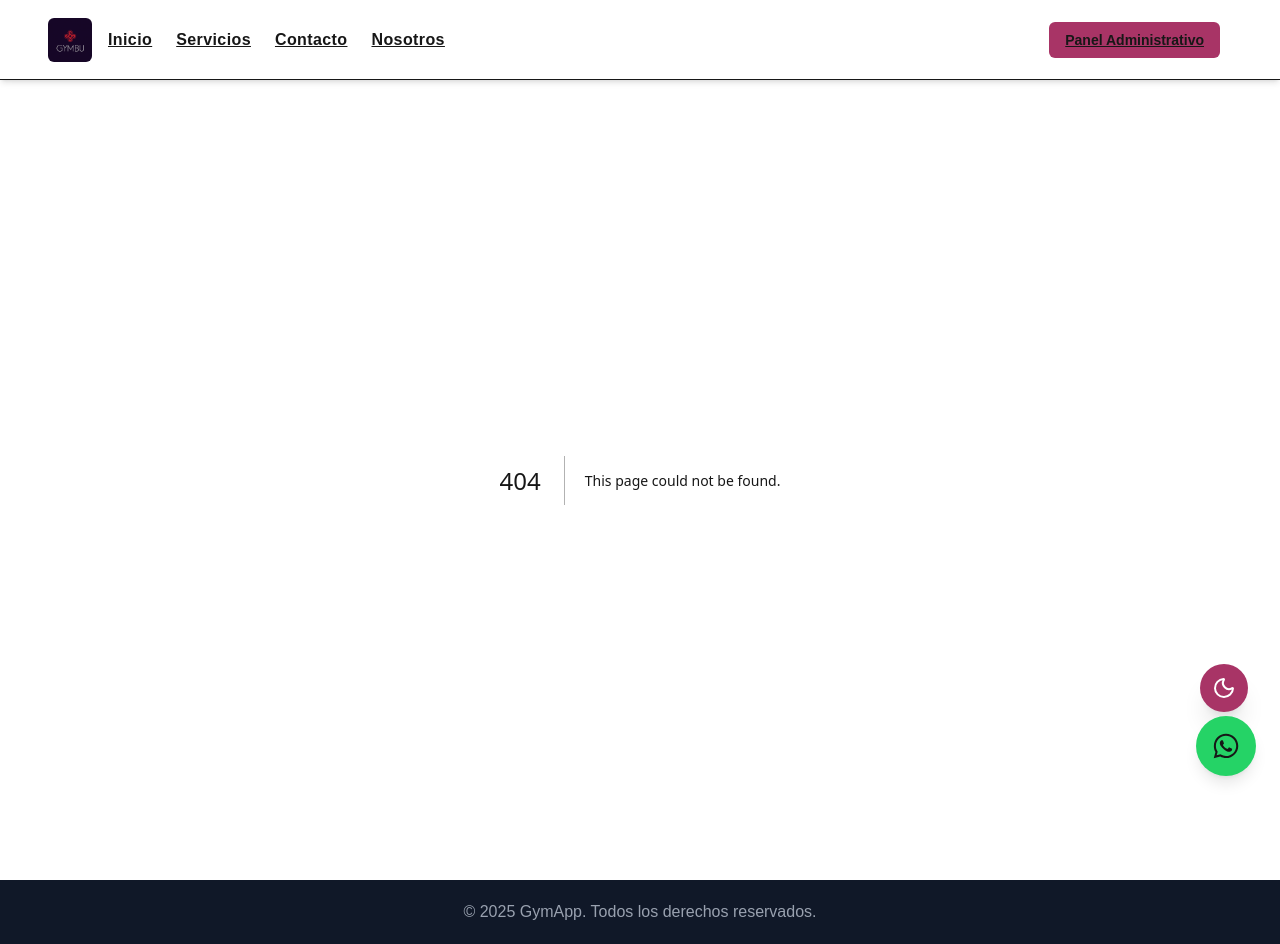
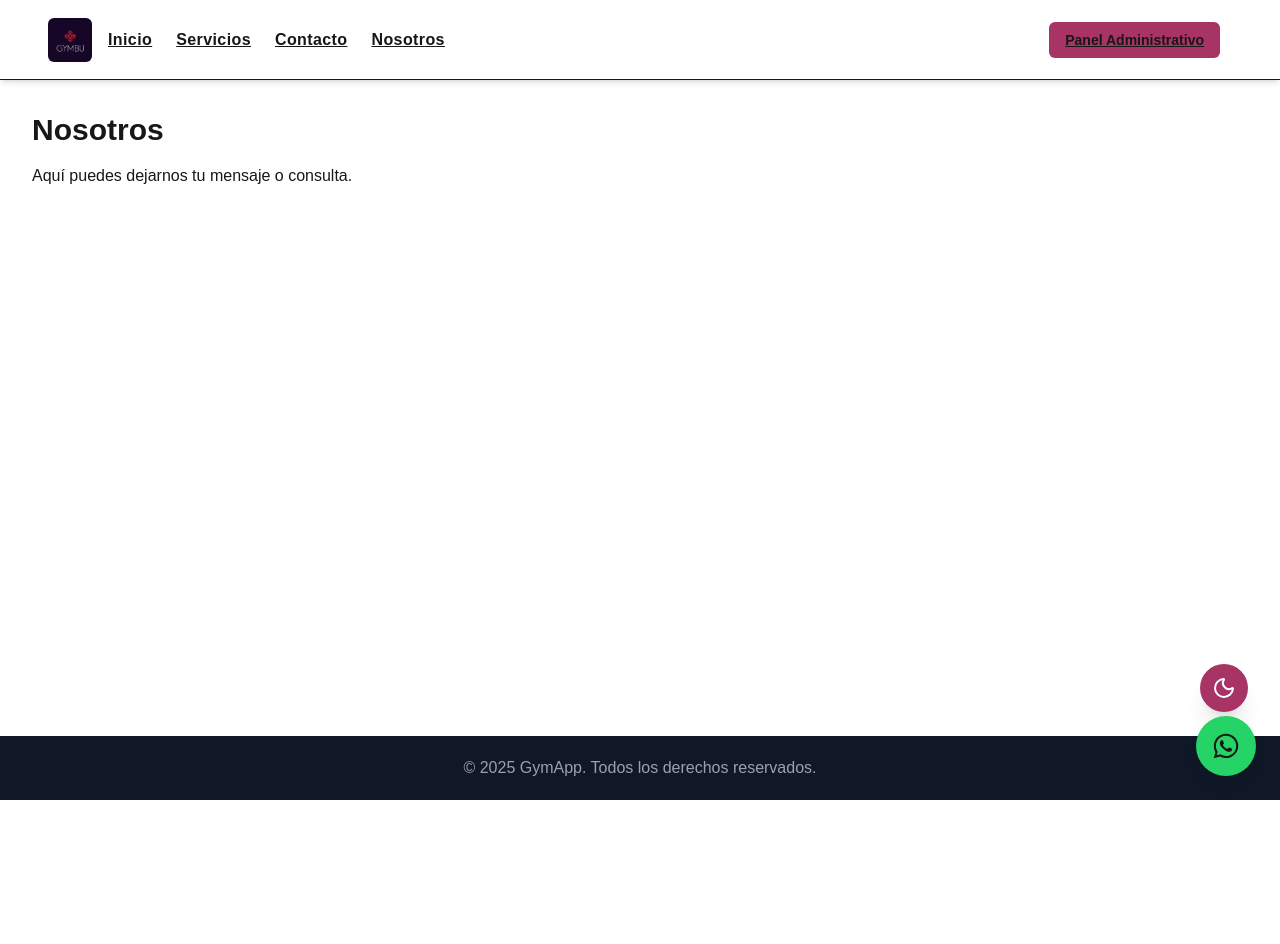
Before and after one commit to StackOpps/Gym-FrontEnd, a Next.js app in the folder gymbusiness/: page /nosotros in a window 1280 px wide. Before the commit this address had no page. After the commit the page ends 800 px from the top, so only its background shows below. Built offline with nearby package versions, Linux system fonts and the light colour scheme.

Commit message:
correccion de rutas

```diff
--- a/gymbusiness/src/app/components/Header.tsx
+++ b/gymbusiness/src/app/components/Header.tsx
@@ -32,7 +32,7 @@ export default function Header() {
                         {[
                             { href: "/", label: "Inicio" },
                             { href: "/servicios", label: "Servicios" },
-                            { href: "/contacto", label: "Contacto" },
+                            { href: "/contactanos", label: "Contacto" },
                             { href: "/nosotros", label: "Nosotros" },
 
                         ].map(({ href, label }) => (
--- /dev/null
+++ b/gymbusiness/src/app/nosotros/page.tsx
@@ -0,0 +1,10 @@
+
+export default function NosotrosPage() {
+    return (
+        <main className="p-8">
+            <h1 className="text-3xl font-bold">Nosotros</h1>
+            <p className="mt-4">Aquí puedes dejarnos tu mensaje o consulta.</p>
+            {/* Puedes agregar un formulario más adelante */}
+        </main>
+    );
+}
```
